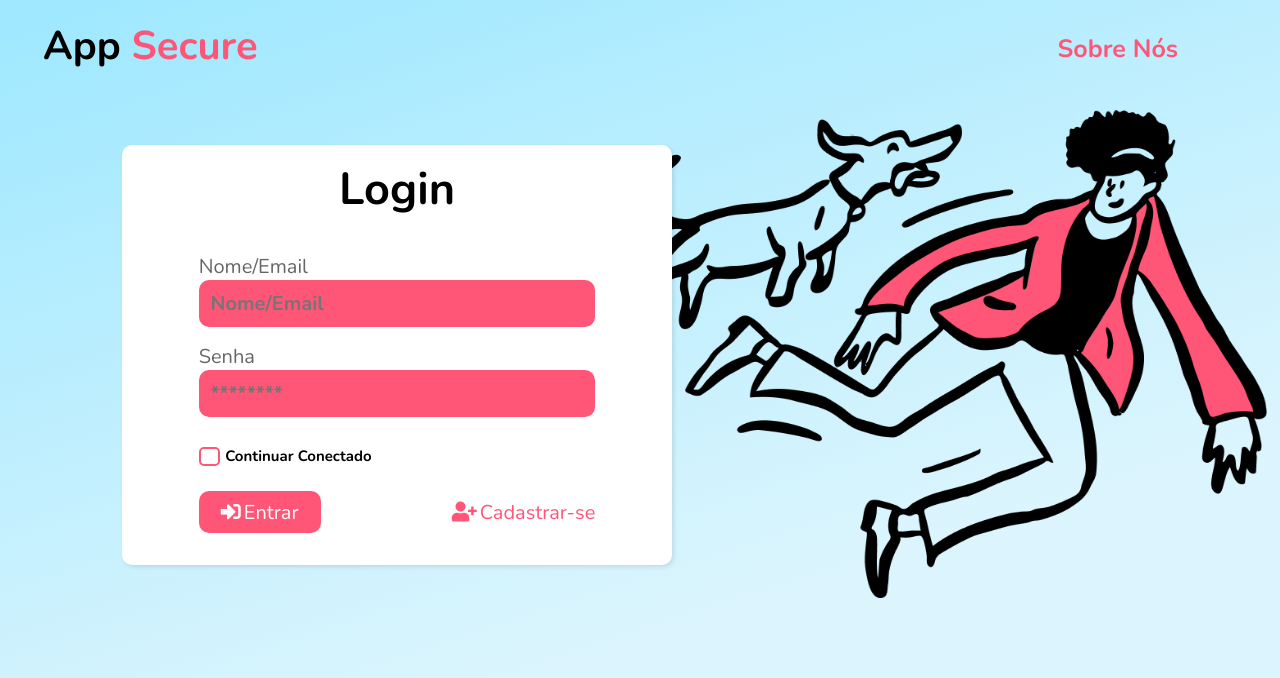
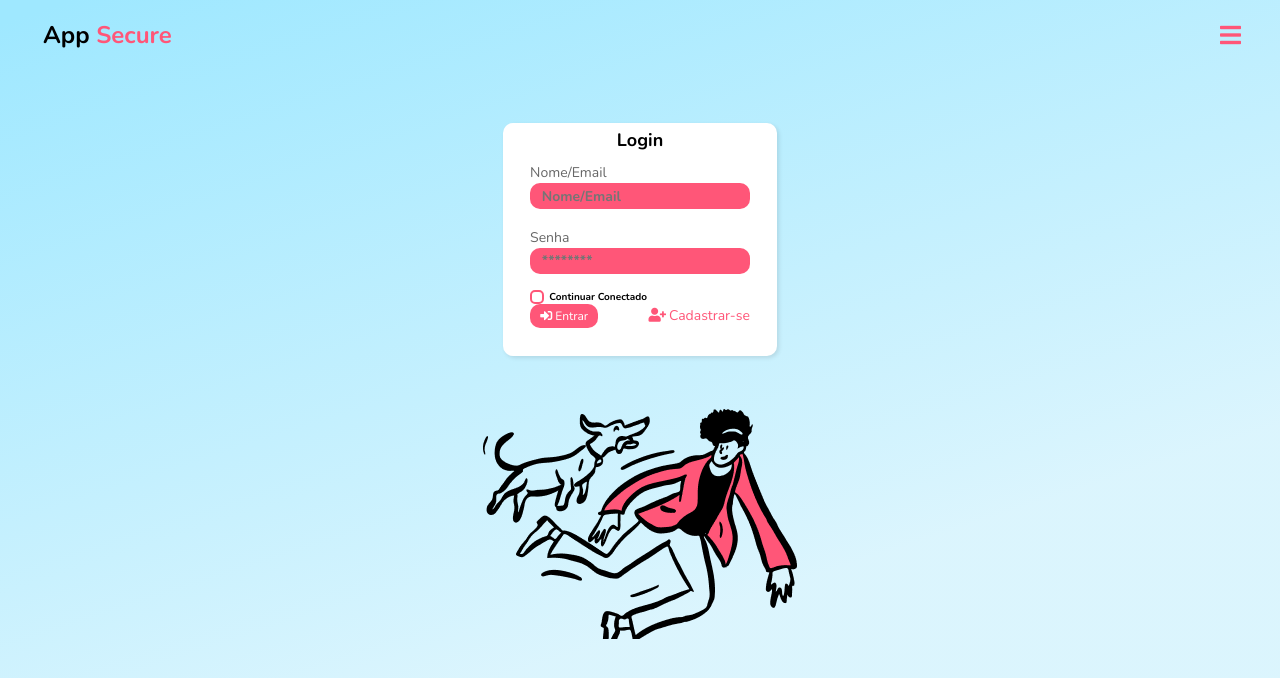
Before and after one commit to PatrickPontes44/AppSecure, a React (Create React App) app in the folder frontend/: page / in a window 1280 px wide. Shown: the top 678 px of the page. Built offline with nearby package versions, Linux system fonts and the light colour scheme.

Commit message:
ajustes de responsividade.

```diff
--- a/frontend/src/components/Login/Box.js
+++ b/frontend/src/components/Login/Box.js
@@ -21,16 +21,11 @@ const BoxDiv = styled.div`
   box-shadow: 2px 2px 4px rgba(0, 0, 0, 0.1);
   border-radius: 10px;
 
-  @media screen and (min-width: 768px) {
+  @media screen and (min-width: 1305px) {
     width: 494.24px;
     height: 420px;
-    margin-left: 122px;
+    margin-left: 110px;
     z-index: 1;
-  }
-
-  @media screen and (min-width: 950px) {
-    width: 550px;
-    height: 412.50;
   }
 
   @media screen and (min-width: 1800px) {
@@ -43,7 +38,7 @@ const BoxDiv = styled.div`
     height: 800px;
   }
 
-  @media screen and (min-width: 3500px) {
+  @media screen and (min-width: 3765px) {
     width: 1800px;
     height: 1350px;
   }
@@ -55,16 +50,11 @@ const H2 = styled.h2`
   margin: 5.3px 0 9.02px 0;
   font-weight: bold;
 
-  @media screen and (min-width: 768px) {
+  @media screen and (min-width: 1305px) {
     font-size: 30px;
     margin-top: 9.55px;
     margin-bottom: 29.7px;
   }
-
-  @media screen and (min-width: 950px) {
-    font-size: 45px;
-    margin-top: 14px;
-    margin-bottom: 33px;
 
   @media screen and (min-width: 1800px) {
     font-size: 60px;
@@ -78,7 +68,7 @@ const H2 = styled.h2`
     margin-bottom: 78px;
   }
 
-  @media screen and (min-width: 3500px) {
+  @media screen and (min-width: 3765px) {
     font-size: 170px;
     margin-top: 72px;
     margin-bottom: 136px;
--- a/frontend/src/components/Login/DesktopNav.js
+++ b/frontend/src/components/Login/DesktopNav.js
@@ -3,7 +3,7 @@ import styled from "styled-components";
 const A = styled.a`
   display: none;
 
-  @media screen and (min-width: 768px) {
+  @media screen and (min-width: 1305px) {
     display: flex;
     text-decoration: none;
     font-size: 25px;
@@ -21,7 +21,7 @@ const A = styled.a`
     font-size: 105px;
   }
 
-  @media screen and (min-width: 3500px) {
+  @media screen and (min-width: 3765px) {
     font-size: 145px;
   }
 `;
--- a/frontend/src/components/Login/Header.js
+++ b/frontend/src/components/Login/Header.js
@@ -11,7 +11,7 @@ const H1 = styled.h1`
   margin: 19px 0 0 43px;
   font-size: 24px;
 
-  @media screen and (min-width: 768px) {
+  @media screen and (min-width: 1305px) {
     font-size: 40px;
   }
 
@@ -23,7 +23,7 @@ const H1 = styled.h1`
     font-size: 115px;
   }
 
-  @media screen and (min-width: 3500px) {
+  @media screen and (min-width: 3765px) {
     font-size: 150px;
   }
 `;
--- a/frontend/src/components/Login/MobileNav.js
+++ b/frontend/src/components/Login/MobileNav.js
@@ -1,7 +1,7 @@
 import styled from "styled-components";
 
 const A = styled.a`
-  @media screen and (min-width: 768px) {
+  @media screen and (min-width: 1305px) {
     display: none;
   }
 `;
--- a/frontend/src/styles/Login.css
+++ b/frontend/src/styles/Login.css
@@ -41,7 +41,7 @@
   text-decoration: none;
 }
 
-@media screen and (min-width: 768px) {
+@media screen and (min-width: 1305px) {
   #btn-entrar {
     width: 122.03px;
     height: 42.42px;
@@ -77,7 +77,7 @@
   }
 }
 
-@media screen and (min-width: 3500px) {
+@media screen and (min-width: 3765px) {
   #btn-entrar {
     width: 488px;
     height: 168px;
```
Also changed, not shown: frontend/src/components/Login/Checkbox.js (+6 -6 lines), frontend/src/components/Login/Input.js (+4 -4 lines), frontend/src/components/Login/Logo.js (+5 -5 lines).
